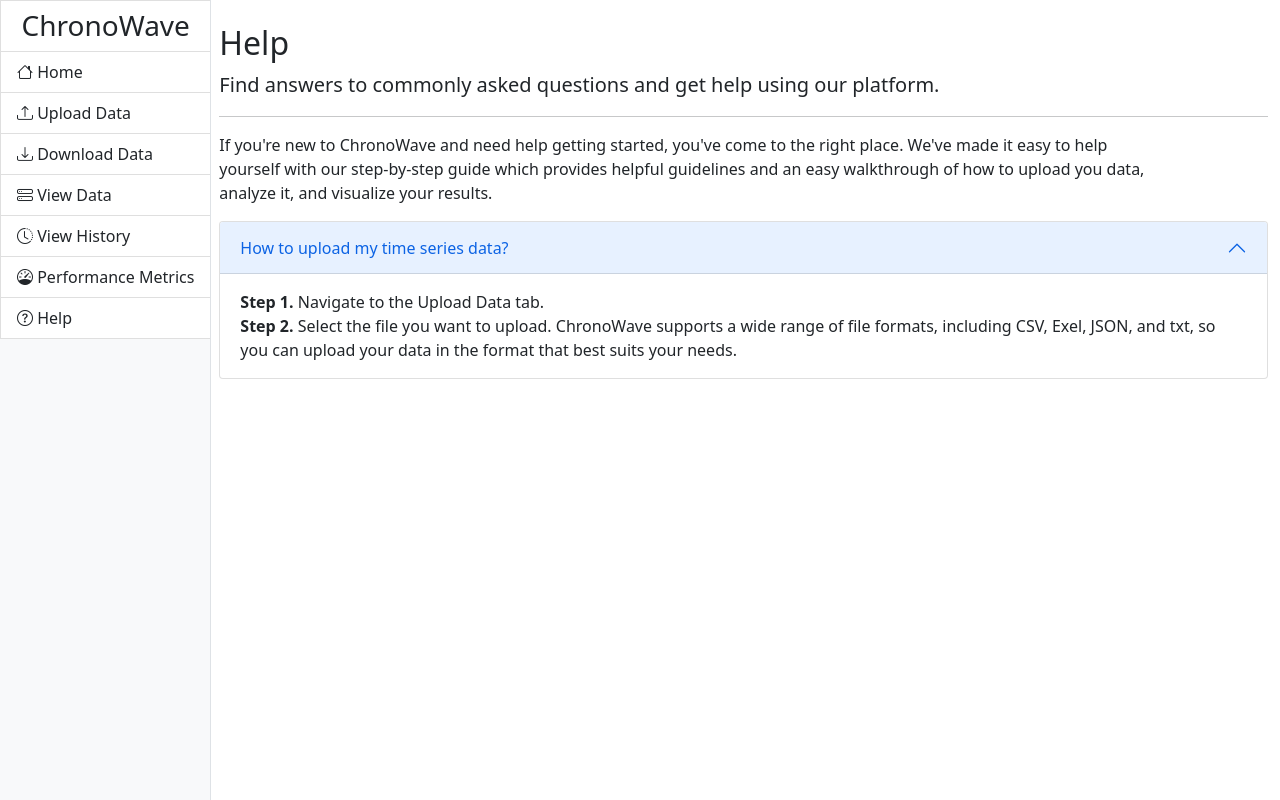
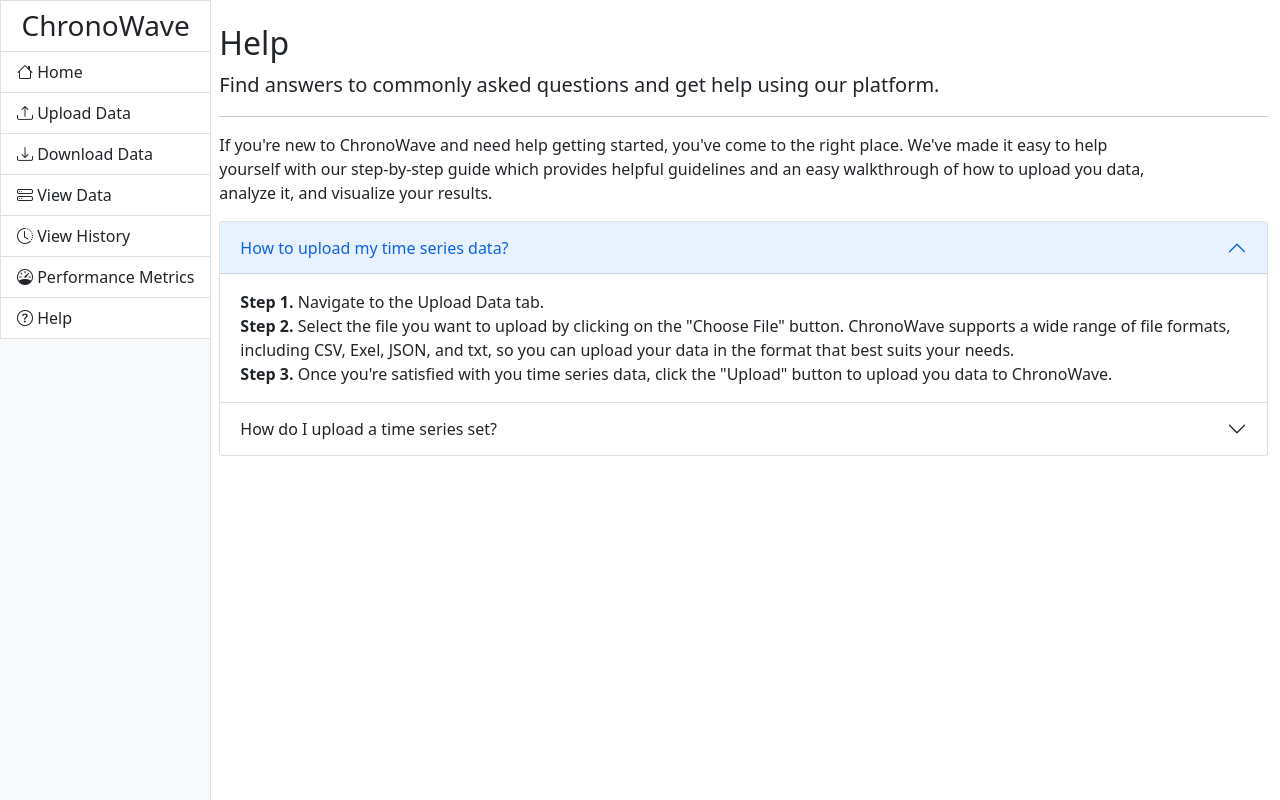
Before and after one commit to iperkins987/cs422_project01, a Flask app: page /help in a window 1280 px wide. Run offline with Flask 2, Linux system fonts and the light colour scheme; some libraries are stand-ins or nearby versions.

Commit message:
Writing FAQs

```diff
--- a/templates/help.html
+++ b/templates/help.html
@@ -19,8 +19,26 @@ analyze it, and visualize your results. </p>
     <div id="collapseOne" class="accordion-collapse collapse show" aria-labelledby="headingOne" data-bs-parent="#accordionExample">
       <div class="accordion-body">
       	<strong> Step 1. </strong> Navigate to the Upload Data tab.<br>
-        <strong>Step 2. </strong> Select the file you want to upload. ChronoWave supports a wide range of file formats,
-        including CSV, Exel, JSON, and txt, so you can upload your data in the format that best suits your needs.
+        <strong>Step 2. </strong> Select the file you want to upload by clicking on the "Choose File" button. ChronoWave supports a wide range of file formats,
+        including CSV, Exel, JSON, and txt, so you can upload your data in the format that best suits your needs.<br>
+        <strong>Step 3. </strong> Once you're satisfied with you time series data, click the "Upload" button to upload you data to ChronoWave.
+      </div>
+    </div>
+  </div>
+
+   <div class="accordion-item">
+    <h2 class="accordion-header" id="headingTwo">
+      <button class="accordion-button collapsed" type="button" data-bs-toggle="collapse" data-bs-target="#collapseTwo" aria-expanded="false" aria-controls="collapseTwo">
+        How do I upload a time series set?
+      </button>
+    </h2>
+    <div id="collapseTwo" class="accordion-collapse collapse" aria-labelledby="headingTwo" data-bs-parent="#accordionExample">
+      <div class="accordion-body">
+        <strong>Step 1. </strong> Navigate to the Upload Data tab.<br>
+        <strong>Step 2. </strong> Select the file you want to upload by clicking on the "Choose File" button. ChronoWave supports a wide range of file formats,
+        including CSV, Exel, JSON, and txt, so you can upload your data in the format that best suits your needs.<br>
+        <strong>Step 3. </strong> Click the "Upload" button to upload your data set to ChronoWave.<br>
+        <strong>Step4. </strong> Wait for ChronoWave to process your data set. This may take a few seconds or minutes, depending on the size of your data set.
       </div>
     </div>
   </div>
```
